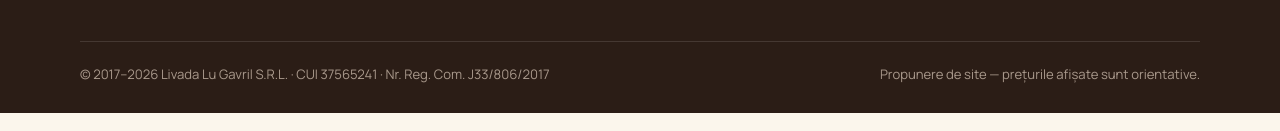
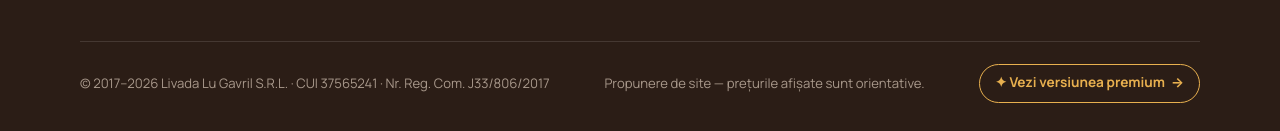
Before and after one commit to portalstudiodesign/livada-lu-gavril, a plain HTML site: page cos.html in a window 1280 px wide. Shown: the part 973-1104 px from the top of the page. Drawn offline with Linux system fonts and the light colour scheme.

Commit message:
Link spre versiunea premium în subsolul paginilor clasice
Co-Authored-By: Claude Opus 5.5 <noreply@anthropic.com>

```diff
--- a/assets/css/style.css
+++ b/assets/css/style.css
@@ -458,6 +458,15 @@ p { margin: 0 0 1em; }
   margin-top: 44px; padding-top: 22px; border-top: 1px solid rgba(255, 255, 255, .12);
   display: flex; justify-content: space-between; gap: 16px; flex-wrap: wrap; font-size: .82rem; color: #a8988b;
 }
+.footer-bottom { align-items: center; }
+.site-footer a.premium-link {
+  display: inline-flex; align-items: center; gap: .45em;
+  padding: .55em 1.1em; border-radius: 999px;
+  border: 1px solid var(--juice); color: var(--juice);
+  font-weight: 700; font-size: .85rem; text-decoration: none;
+  transition: background .2s, color .2s;
+}
+.site-footer a.premium-link:hover { background: var(--juice); color: var(--ink); text-decoration: none; }
 .socials { display: flex; gap: 10px; margin-top: 14px; }
 .socials a { width: 40px; height: 40px; border-radius: 50%; background: rgba(255, 255, 255, .08); display: grid; place-items: center; }
 .socials svg { width: 20px; height: 20px; }
--- a/assets/js/app.js
+++ b/assets/js/app.js
@@ -136,6 +136,7 @@ function renderChrome() {
       <div class="footer-bottom">
         <span>© 2017–${new Date().getFullYear()} Livada Lu Gavril S.R.L. · CUI 37565241 · Nr. Reg. Com. J33/806/2017</span>
         <span>Propunere de site — prețurile afișate sunt orientative.</span>
+        <a class="premium-link" href="index.html">✦ Vezi versiunea premium <span aria-hidden="true">→</span></a>
       </div>
     </div>
   </footer>
```
